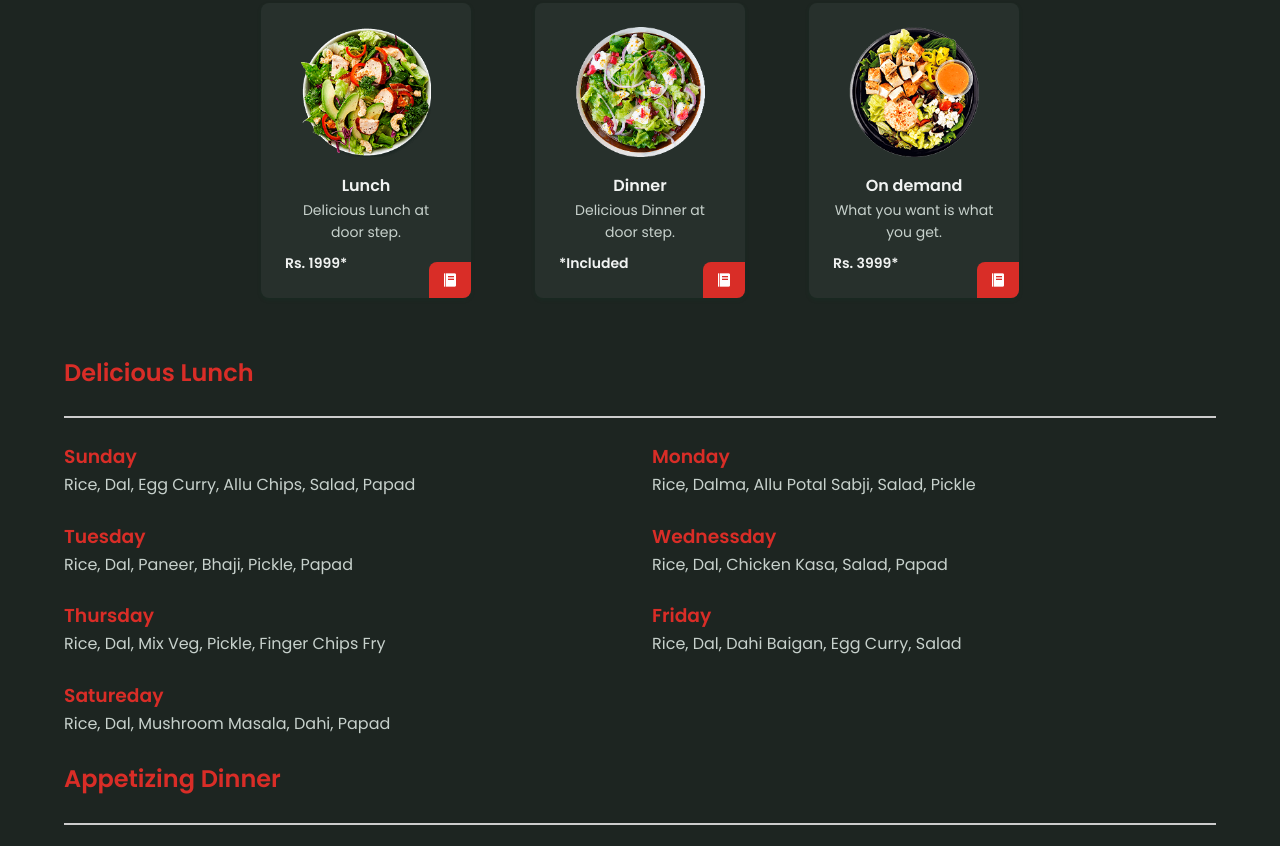
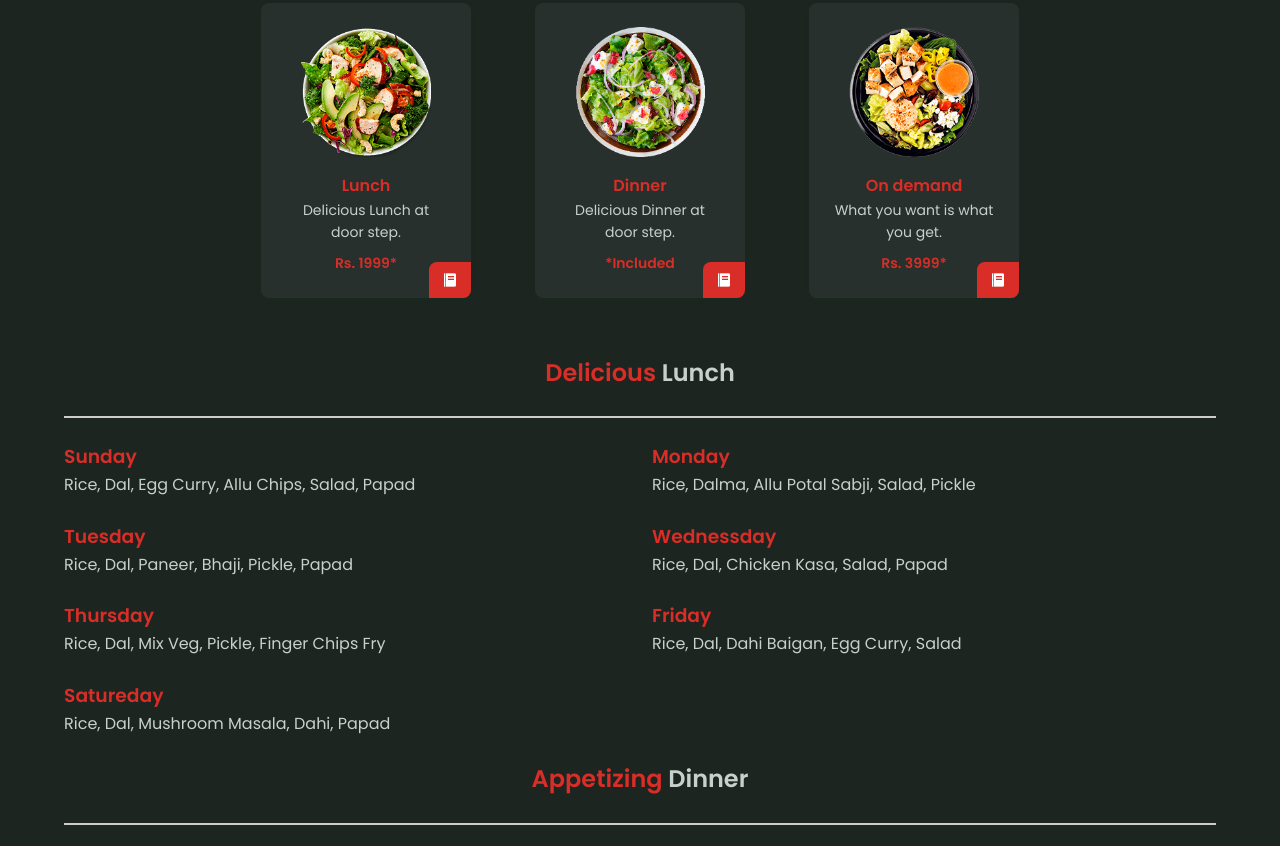
Before and after one commit to dabbaxpress/menu, a plain HTML site: page index.html in a window 1280 px wide. Shown: the part 708-1554 px from the top of the page. Drawn offline with nearby package versions, Linux system fonts and the light colour scheme.

Commit message:
Update styles.css

```diff
--- a/assets/css/styles.css
+++ b/assets/css/styles.css
@@ -309,8 +309,12 @@ img{
 
 .about__description{
   margin-bottom: var(--mb-3);
+  text-align: justify;
 }
 
+.pricing{
+  color: var(--text-color);
+}
 .about__img{
   width: 280px;
   border-radius: .5rem;
@@ -374,7 +378,12 @@ img{
 
 .menu__name, .menu__preci{
   font-weight: var(--font-semi-bold);
-  color: var(--title-color);
+  color: #d92d27;
+}
+
+.menu__preci{
+  text-align: center;
+
 }
 
 .menu__name{
@@ -508,6 +517,7 @@ img{
   color: #d92d27;
   padding-bottom: 1em;
   border-bottom: 2px solid #ccc;
+  text-align: center;
 }
 
 .menu-group {
```
